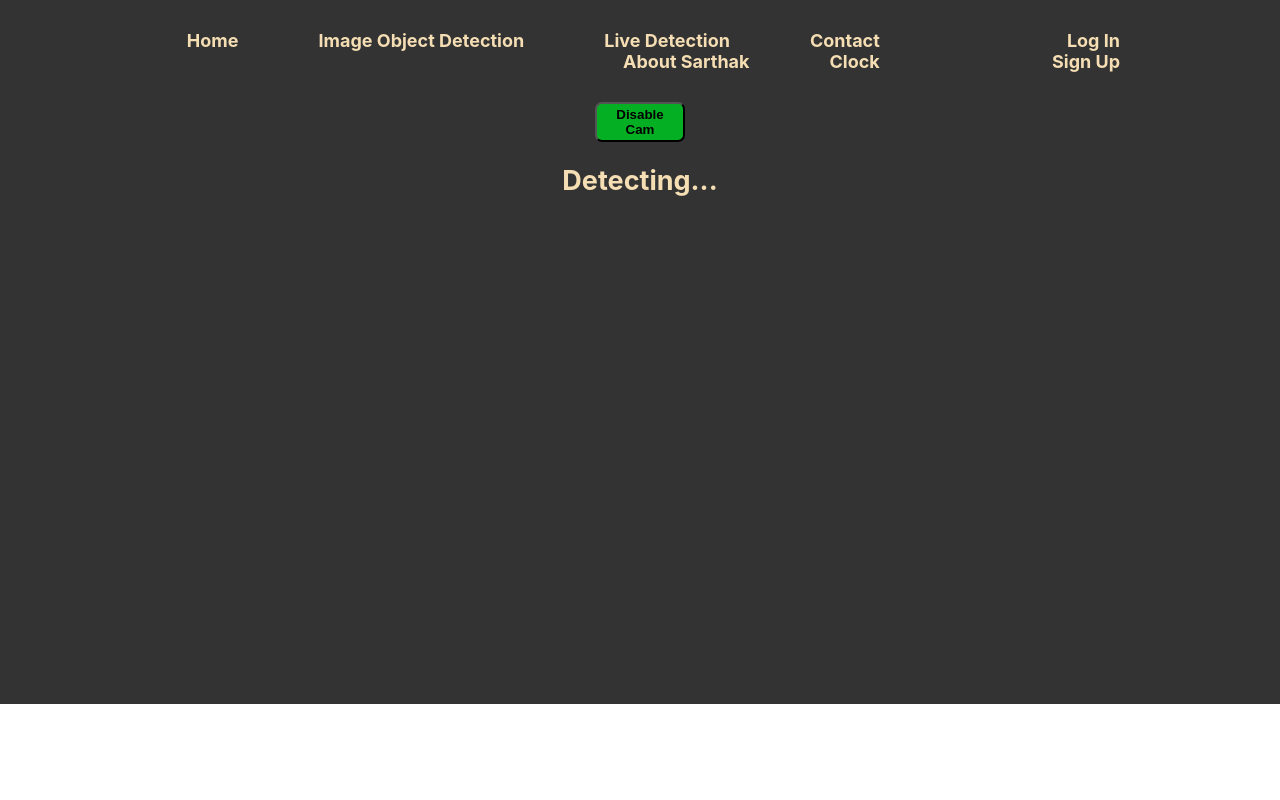
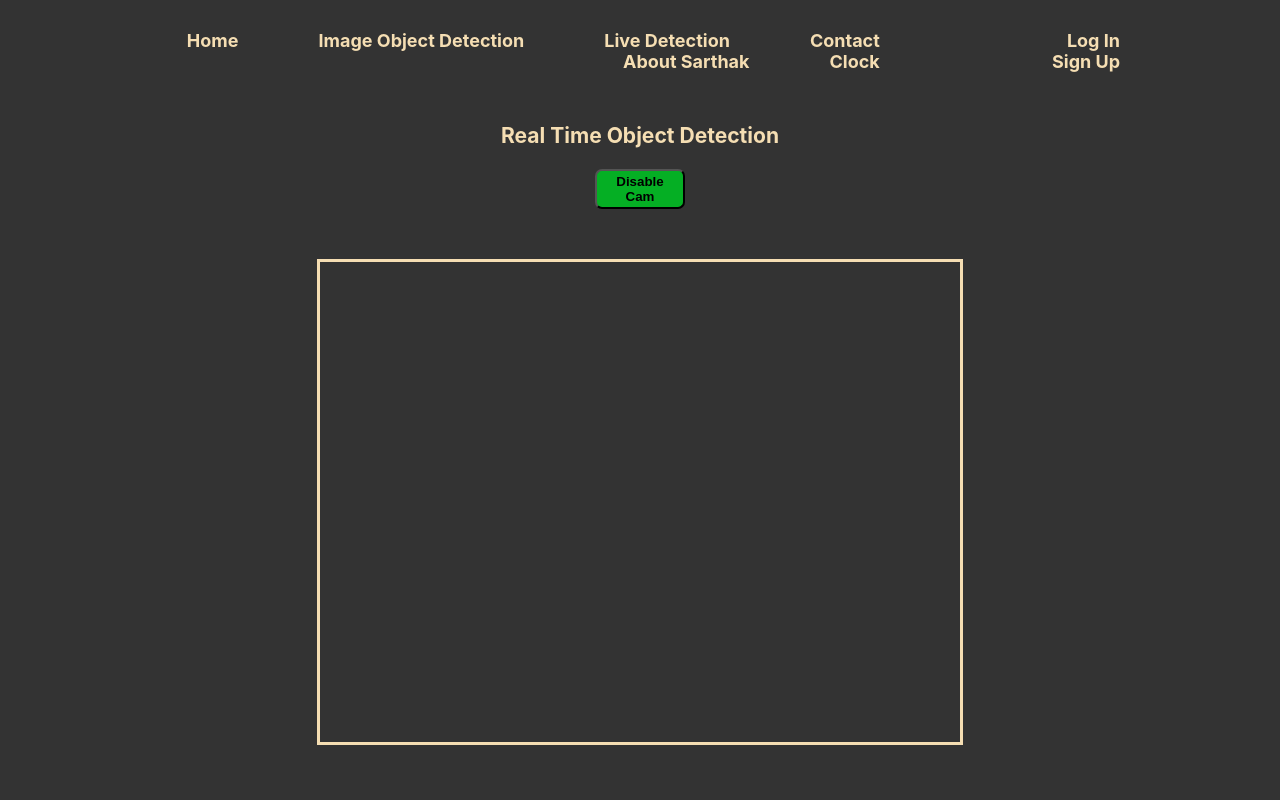
Before and after one commit to sarthakmishraa/SM_SEC, a React (Create React App) app: page /liveDetect in a window 1280 px wide. Both pictures are taken after a click on the button "Enable Cam". Shown: the top 800 px of the page. Built offline with nearby package versions, Linux system fonts and the light colour scheme; no server answers.

Commit message:
Update RealTimeDetection.js

```diff
--- a/src/RealTimeDetection.js
+++ b/src/RealTimeDetection.js
@@ -1,8 +1,7 @@
 // RealTimeDetection.js
 import React, { useRef, useState } from "react";
 import Webcam from "react-webcam";
-// import "@tensorflow/tfjs-backend-cpu";
-// import "@tensorflow/tfjs-backend-webgl"
+import Footer from './Footer';
 import * as cocoSSD from "@tensorflow-models/coco-ssd";
 
 function RealTimeDetection() {
@@ -41,15 +40,27 @@ function RealTimeDetection() {
     const model = await cocoSSD.load();
     const predictions = await model.detect(video, 5);
     if(predictions.length !== 0) {
-      setPredictions(["Predictions: " + predictions[0].class + " Score: " + (predictions[0].score * 100).toFixed(2) + "%"]);
+      setPredictions(predictions);
     }
   }
 
   return (
     <div className="RealTimeDetection">
-      <button onClick={handleCameraClick}>{isCameraActive ? "Disable Cam" : "Enable Cam"}</button>
-      {isCameraActive && <h2>{predictions.length !== 0 ? predictions : "Detecting..."}</h2>}
-      {isCameraActive && <Webcam ref={webCamRef} mirrored={true} height={480} width={640} onUserMedia={continuousDetection} onPlay={() => continuousDetection}></Webcam>}
+      <div className="Webcam">
+        <h3>Real Time Object Detection</h3>
+
+        <button className="WebcamButton" onClick={handleCameraClick}>{isCameraActive ? "Disable Cam" : "Enable Cam"}</button>
+
+        <div className="WebcamContainer">
+          {isCameraActive && <Webcam ref={webCamRef} mirrored={true} height={480} width={640} onUserMedia={continuousDetection} onPlay={() => continuousDetection}></Webcam>}
+        </div>
+
+        {isCameraActive && <h2>{predictions.length !== 0 ? <h3>
+        No of classes detected: {predictions.length} <br/> {predictions.map(detection => <div>{detection.class} {(detection.score).toFixed(2)*100}%</div>)}
+        </h3> : "Detecting..."}</h2>}
+
+      </div>
+      <Footer></Footer>
     </div>
     );
 }
```
